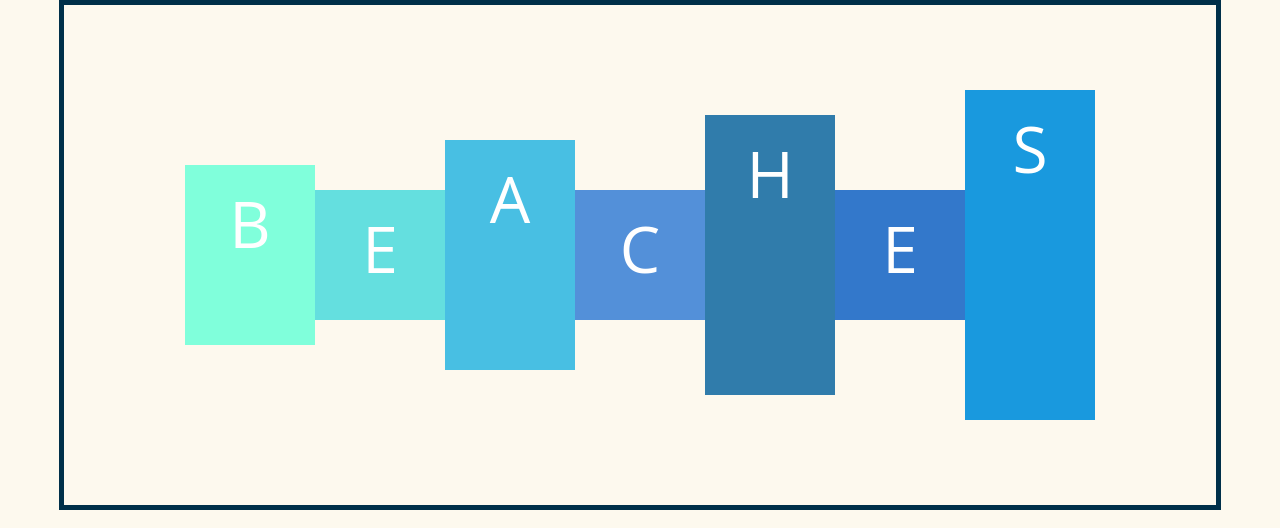
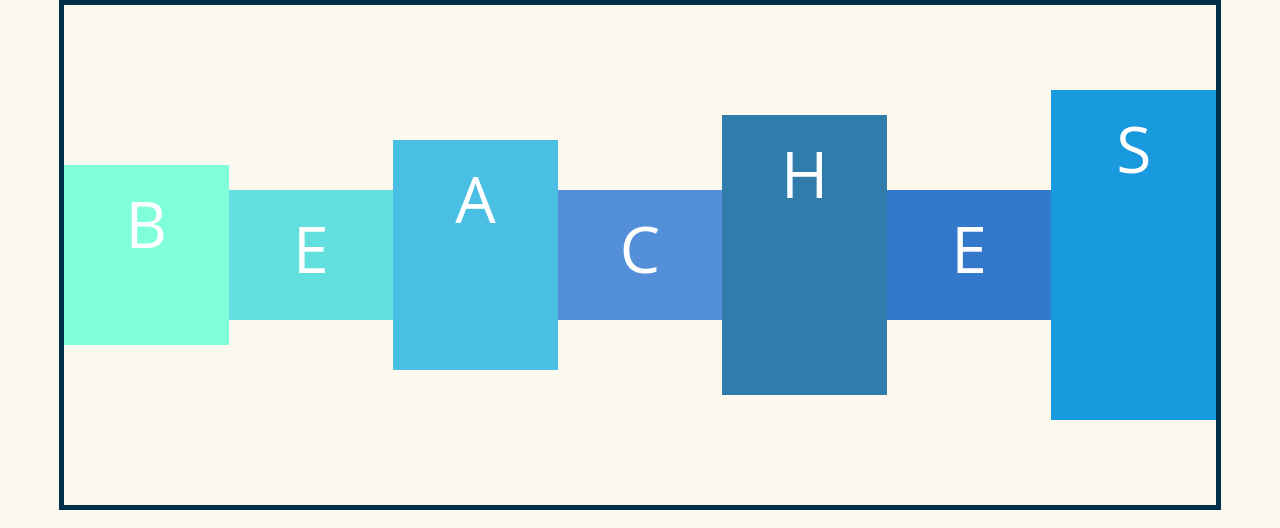
Before and after one commit to MichaelSey/Beach-gallery, a plain HTML site: page index.html in a window 1280 px wide. Shown: the top 528 px of the page. Drawn offline with Linux system fonts and the light colour scheme; grey boxes are pictures that could not be loaded.

Commit message:
changed width of container div to 90

```diff
--- a/layout.css
+++ b/layout.css
@@ -18,7 +18,7 @@ body {
 }
 
 #container div {
-    width: 100px;
+    width: 90%;
     height: 100px;
     text-align: center;
     font-size: 4em;
```
